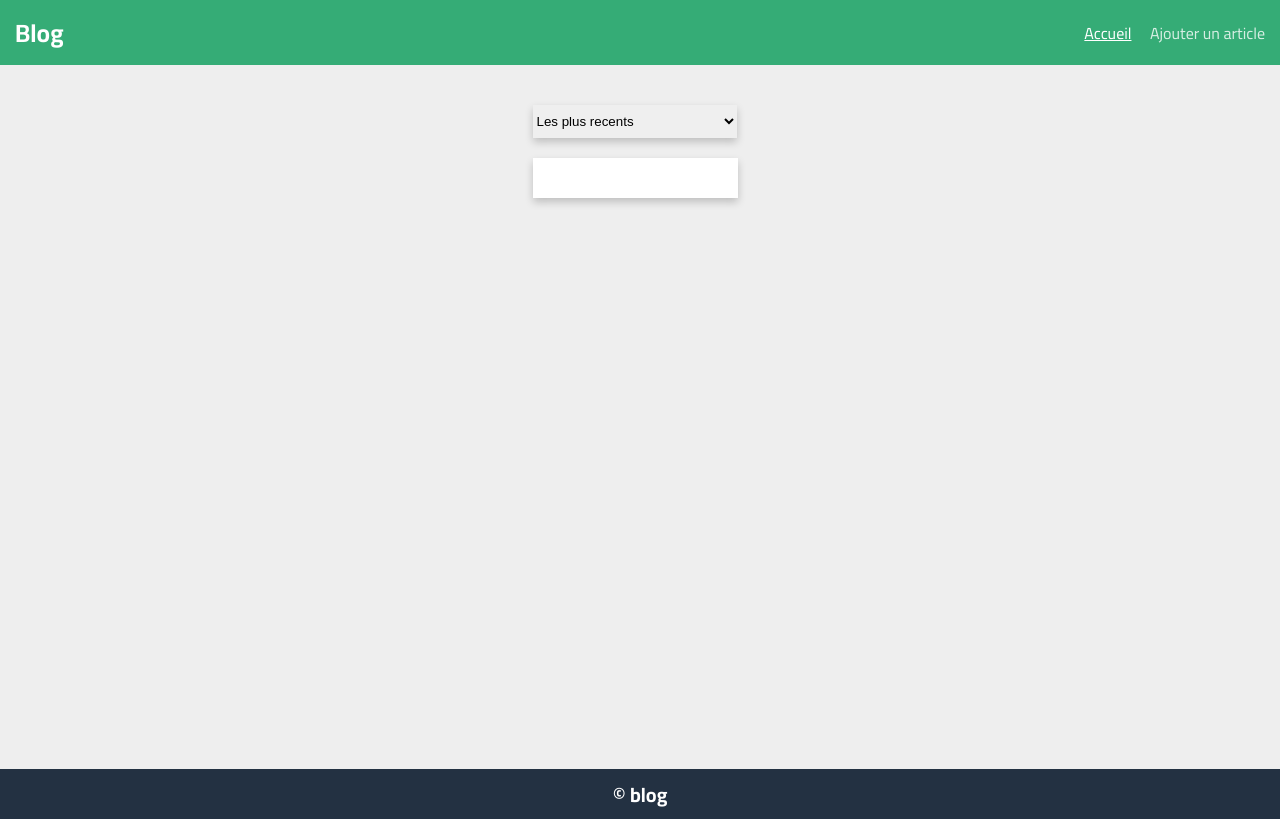
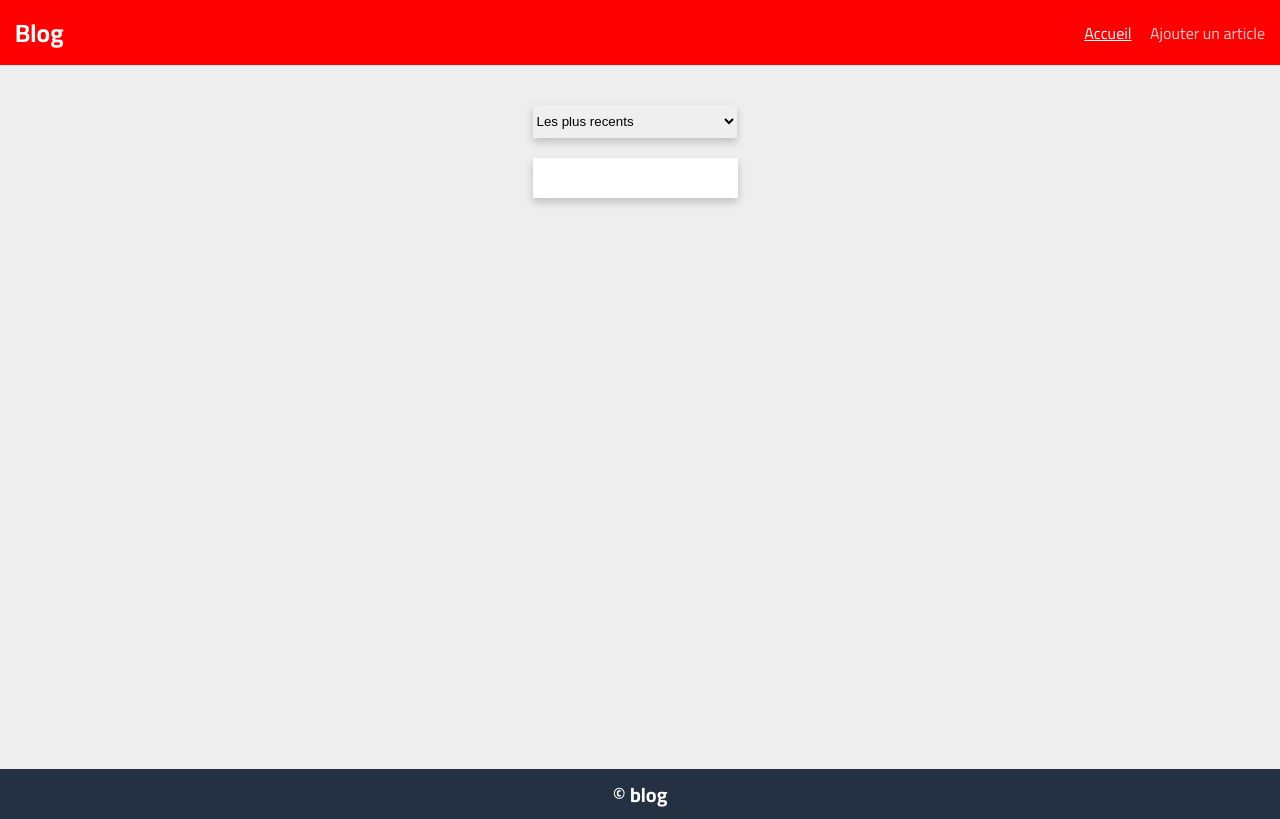
Before and after one commit to Nole88rahmou/Blog_Project, a plain HTML site: page main/index.html in a window 1280 px wide. Drawn offline with Linux system fonts and the light colour scheme; a web font is replaced by a local one.

Commit message:
Version try

```diff
--- a/main/style.css
+++ b/main/style.css
@@ -13,7 +13,7 @@ header {
     position: relative;
     height: 65px;
     padding: 0 15px;
-    background-color: #35ac76;
+    background-color: red;
     display: flex;
     justify-content: space-between;
     align-items: center;
```
